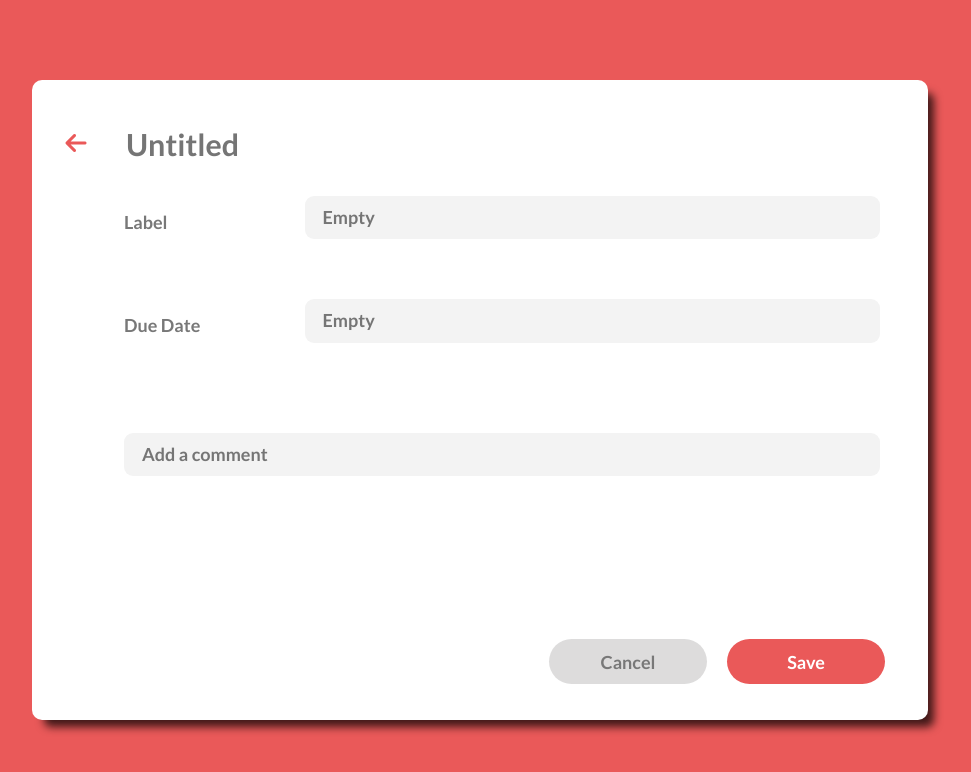
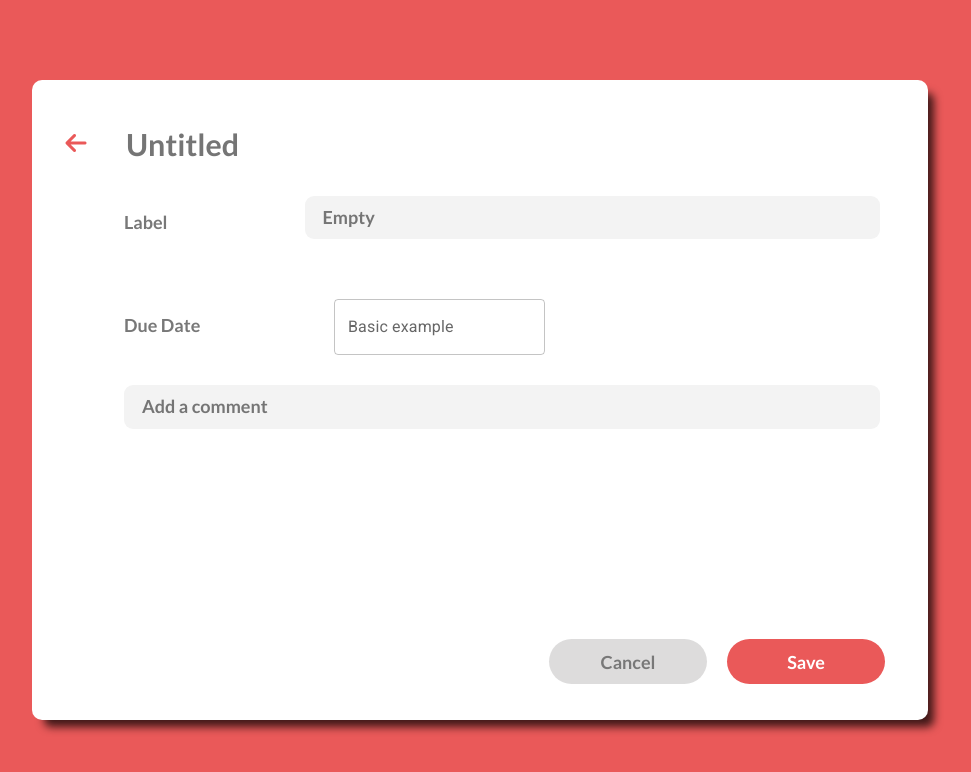
Before and after one commit to luis-unlam/Trabajo-React-GM2-, a React (Create React App) app: page /createPage in a window 1280 px wide. Shown: the top 772 px of the page, without its empty margins (160-1131 px from the left). Built offline with nearby package versions, Linux system fonts and the light colour scheme.

Commit message:
feat: add datePicker component

```diff
--- a/package.json
+++ b/package.json
@@ -3,9 +3,14 @@
   "version": "0.1.0",
   "private": true,
   "dependencies": {
+    "@emotion/react": "^11.9.0",
+    "@emotion/styled": "^11.8.1",
+    "@mui/material": "^5.8.2",
+    "@mui/x-date-pickers": "^5.0.0-alpha.5",
     "@testing-library/jest-dom": "^5.16.4",
     "@testing-library/react": "^13.3.0",
     "@testing-library/user-event": "^13.5.0",
+    "date-fns": "^2.28.0",
     "react": "^18.1.0",
     "react-dom": "^18.1.0",
     "react-router-dom": "^6.3.0",
--- /dev/null
+++ b/src/components/CreatePage/BasicDatePicker.jsx
@@ -0,0 +1,23 @@
+import * as React from 'react'
+import TextField from '@mui/material/TextField'
+import { AdapterDateFns } from '@mui/x-date-pickers/AdapterDateFns'
+import { LocalizationProvider } from '@mui/x-date-pickers/LocalizationProvider'
+import { DatePicker } from '@mui/x-date-pickers/DatePicker'
+
+export function BasicDatePicker() {
+  const [value, setValue] = React.useState(null)
+
+  return (
+    <LocalizationProvider dateAdapter={AdapterDateFns}>
+      <DatePicker
+        label="Basic example"
+        value={value}
+        onChange={(newValue) => {
+          setValue(newValue)
+        }}
+        // eslint-disable-next-line react/jsx-props-no-spreading
+        renderInput={(params) => <TextField {...params} />}
+      />
+    </LocalizationProvider>
+  )
+}
--- a/src/components/CreatePage/TaskContent.jsx
+++ b/src/components/CreatePage/TaskContent.jsx
@@ -2,6 +2,8 @@
 import './TaskContent.css'
 import { NavLink } from 'react-router-dom'
 import { useState } from 'react'
+// eslint-disable-next-line import/named
+import { BasicDatePicker } from './BasicDatePicker'
 
 export function TaskContent() {
   const [name, setName] = useState('')
@@ -56,11 +58,7 @@ export function TaskContent() {
         </div>
         <div className="date">
           <p className="pDate">Due Date</p>
-          <input
-            placeholder="Empty"
-            className="inputDate"
-            onChange={(event) => setDate(event.target.value)}
-          />
+          <BasicDatePicker />
         </div>
         <input
           placeholder="Add a comment"
```
Also changed, not shown: 1 other file (tests, documents, lock files or other folders).
